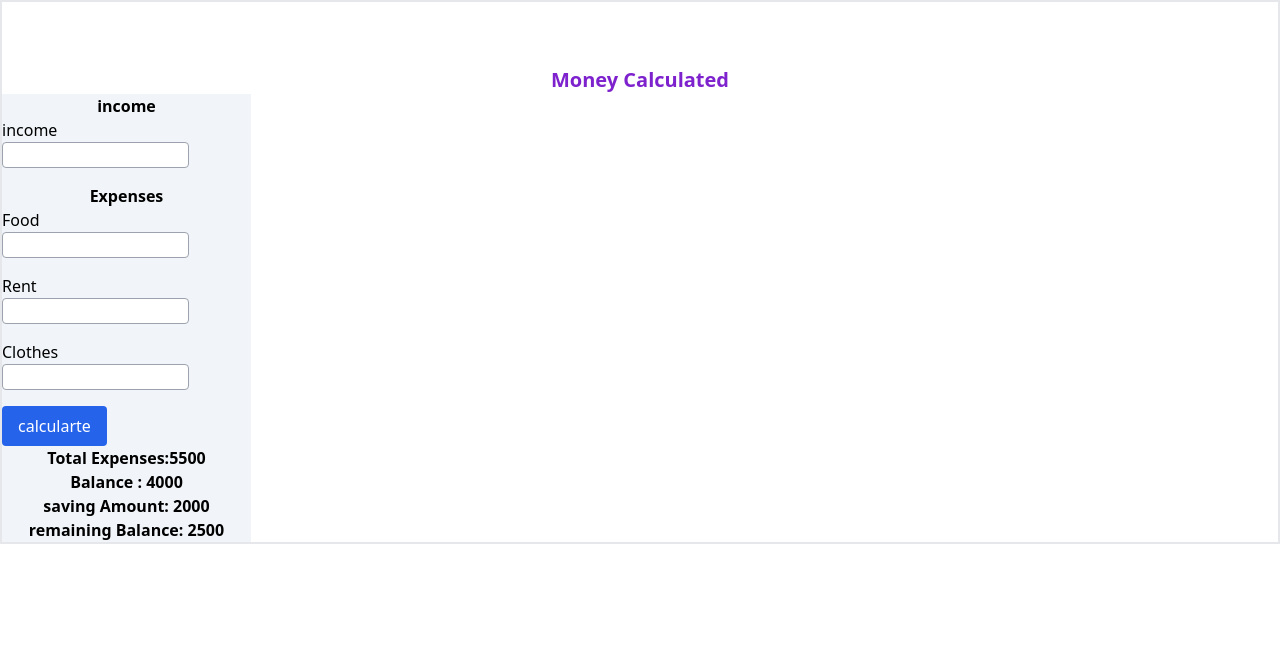
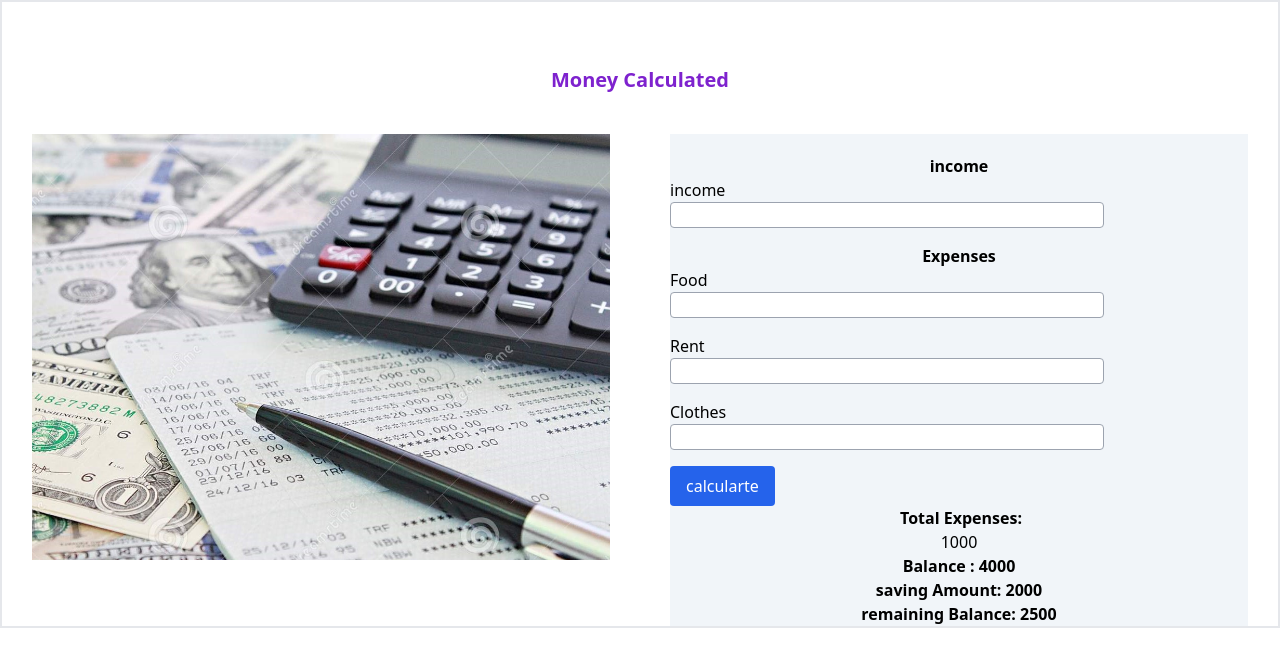
Before and after one commit to faysalahmmed1/My_money_calculated, a plain HTML site: page index.html in a window 1280 px wide. Drawn offline with nearby package versions, Linux system fonts and the light colour scheme.

Commit message:
my first commit

```diff
--- a/index.html
+++ b/index.html
@@ -6,8 +6,13 @@
     <meta http-equiv="X-UA-Compatible" content="IE=edge">
     <meta name="viewport" content="width=device-width, initial-scale=1.0">
     <title>Money Master</title>
+
+    <!-- CSS LINK -->
+    <link rel="stylesheet" href="style.css">
+
+    <!-- tailwindcss link  -->
     <script src="https://cdn.tailwindcss.com"></script>
-    <link rel="stylesheet" href="style.css">
+
 
 </head>
 
@@ -21,23 +26,38 @@
             </div>
 
             <div class="income bg-slate-100">
-                <p class="text-center font-bold">income</p>
+                <p class="text-center font-bold mt-5">income</p>
+                <section>
 
-                <h3>income</h3><input id="Income" class="border border-gray-400 rounded w-3/4 mb-4 px-2" type="1000">
+                    <div class="">
+                        <h3>income</h3>
+                    </div>
+
+                    <div>
+                        <input id="Income" class="border border-gray-400 rounded w-3/4 mb-4 px-2" type="1000">
+
+                    </div>
+                </section>
 
                 <p class="text-center font-bold">Expenses</p>
 
-                <h3>Food</h3><input id="food" class="border border-gray-400 rounded w-3/4 mb-4 px-2" type="1000">
+                <h3>Food</h3><input id="food-cost" class="border border-gray-400 rounded w-3/4 mb-4 px-2" type="1000">
 
-                <h3>Rent</h3><input id="Rent" class="border border-gray-400 rounded w-3/4 mb-4 px-2" type="1000">
+                <h3>Rent</h3><input id="Rent-cost" class="border border-gray-400 rounded w-3/4 mb-4 px-2" type="1000">
 
-                <h3>Clothes</h3><input id="clothes" class="border border-gray-400 rounded w-3/4 mb-4 px-2" type="1000">
+                <h3>Clothes</h3><input id="clothes-cost" class="border border-gray-400 rounded w-3/4 mb-4 px-2"
+                    type="1000">
                 <br>
 
-                <button
-                    class=" items-center bg-blue-600 px-4 rounded py-2 text-white font-medium text-center ">calcularte</button>
+                <button id="Total-cost-button"
+                    class=" items-center bg-blue-600 px-4 rounded py-2 text-white font-medium text-center place-content-center ">calcularte</button>
 
-                <p class="text-center font-bold">Total Expenses:5500</p>
+                <div class="center">
+                    <h2 class="text-center font-bold ml-1">Total Expenses:</h2>
+                    <p id="total-expenses" class="text-center">
+                        1000
+                    </p>
+                </div>
 
                 <p class="text-center font-bold">Balance : 4000</p>
                 <p class="text-center font-bold">saving Amount: 2000</p>
@@ -50,6 +70,9 @@
 
     </main>
 
+    <!-- javascipt link -->
+    <script src="js/money.js"></script>
+
 </body>
 
 </html>
--- /dev/null
+++ b/js/money.js
@@ -0,0 +1,15 @@
+document.getElementById('Total-cost-button').addEventListener('click', function () {
+    const foodCost = document.getElementById('food-cost');
+    const foodCostAmount = foodCost.value;
+    console.log(foodCostAmount);
+
+    //clear input field
+    foodCost.value = '';
+
+    // get current cost
+    const TotalCost = document.getElementById('total-expenses');
+    const totalCostNumber = TotalCost.innerText;
+    console.log(totalCostNumber);
+
+
+})
--- /dev/null
+++ b/style.css
@@ -0,0 +1,15 @@
+.image {
+    width: 50%;
+    margin-left: 30px;
+    margin-right: 30px;
+    margin-top: 40px;
+
+}
+
+.income {
+    width: 50%;
+    margin-left: 30px;
+    margin-right: 30px;
+    margin-top: 40px;
+
+}
```
Also changed, not shown: image/money.jpg (added).
